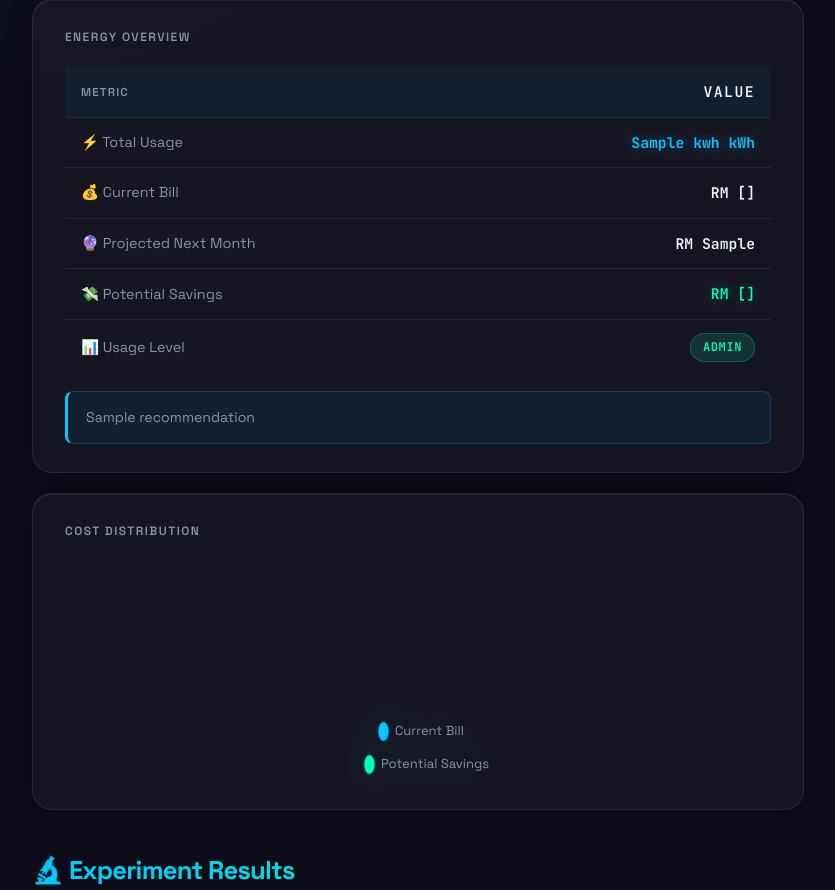
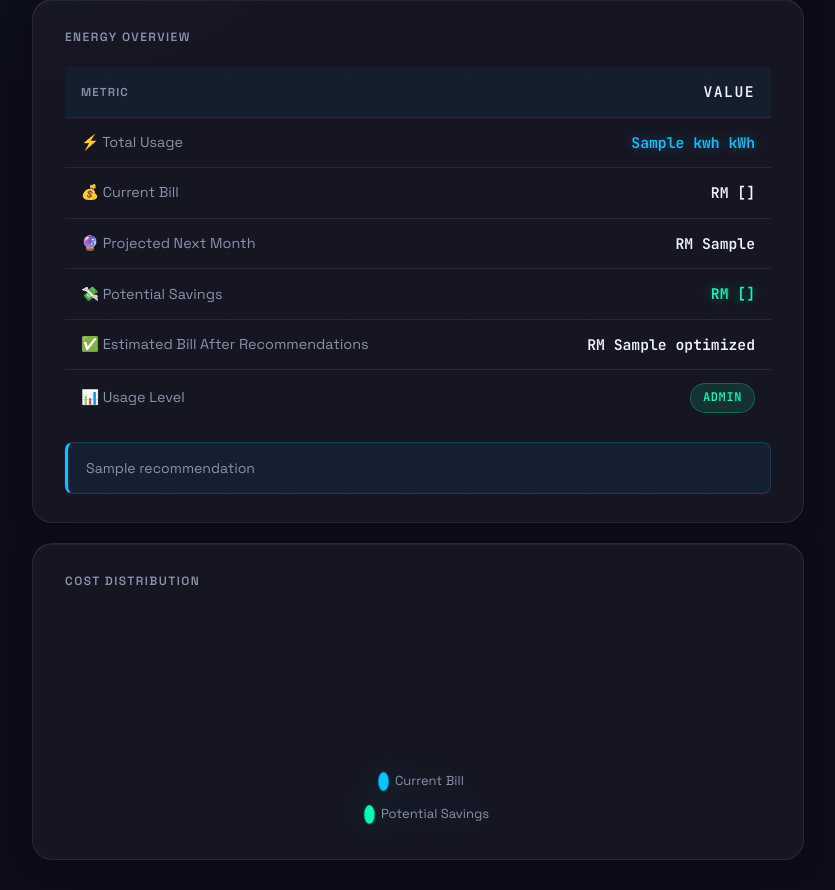
Before and after one commit to Malll18/SMARTNERGY, a Flask app: template templates/index.html in a window 1280 px wide. Shown: the part 616-1506 px from the top of the page, without its empty margins (222-1057 px from the left). Run offline with Flask 3, Linux system fonts and the light colour scheme; the template is opened without the code that fills it: most values are stand-ins (such as "Sample title", 1, 10 or a date in 2020).

Commit message:
Add "Estimated Bill After Recommendations" row to results table
Surfaces the already-computed optimized bill value that was previously
only used internally for the savings calculation.

Co-Authored-By: Claude Sonnet 5 <noreply@anthropic.com>

```diff
--- a/templates/index.html
+++ b/templates/index.html
@@ -203,6 +203,7 @@
                 <tr><td>💰 Current Bill</td><td>RM {{ monthly }}</td></tr>
                 <tr><td>🔮 Projected Next Month</td><td>RM {{ next_month }}</td></tr>
                 <tr><td>💸 Potential Savings</td><td class="highlight-green">RM {{ savings }}</td></tr>
+                <tr><td>✅ Estimated Bill After Recommendations</td><td>RM {{ optimized }}</td></tr>
                 <tr>
                     <td>📊 Usage Level</td>
                     <td>
```
